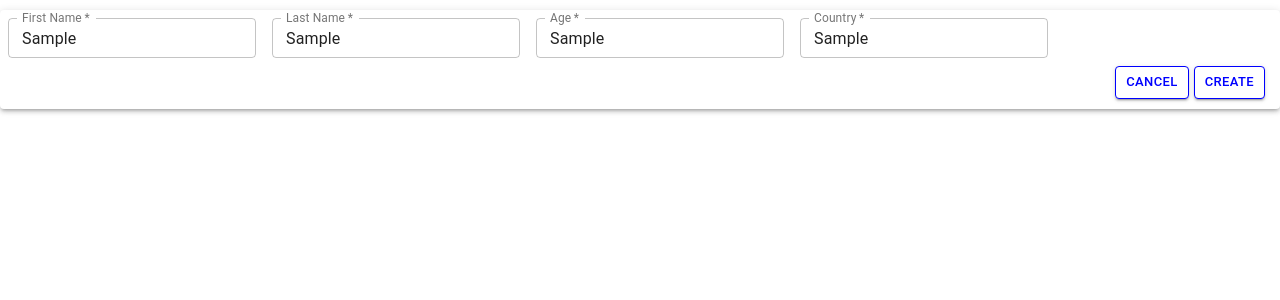
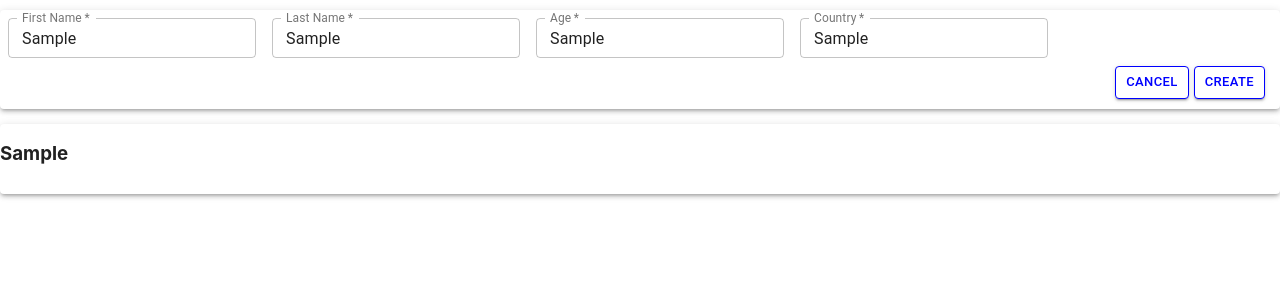
Before and after one commit to jhcxavier/React_training, a React (Create React App) app in the folder react-training/: page / in a window 1280 px wide. Both pictures are taken after typing "Sample", "Sample", "Sample", "Sample" into the empty fields and a click on the button "CREATE". Shown: the top 300 px of the page. Built offline with nearby package versions, Linux system fonts and the light colour scheme.

Commit message:
listofnames created

```diff
--- a/react-training/package.json
+++ b/react-training/package.json
@@ -3,6 +3,7 @@
   "version": "0.1.0",
   "private": true,
   "dependencies": {
+    "@material-ui/core": "^4.11.2",
     "@testing-library/jest-dom": "^5.11.6",
     "@testing-library/react": "^11.2.2",
     "@testing-library/user-event": "^12.6.0",
--- a/react-training/src/App.js
+++ b/react-training/src/App.js
@@ -1,4 +1,4 @@
-import React, {useState} from 'react';
+import React, {useState,useEffect} from 'react';
 // import logo from './logo.svg';
 import Box from '@material-ui/core/Box';
 import Paper from '@material-ui/core/Paper';
@@ -7,8 +7,18 @@ import Grid from '@material-ui/core/Grid';
 import Button from '@material-ui/core/Button';
 
 const Validation=()=>{
-  const [country, setCountry]=useState(false)
+
+
+
+  const [firstname,setFirstname] = useState('')
+  const [listOfNames,setListOfNames] = useState([])
+
+  useEffect(()=>{
+
+  }, [firstname])
+
   return (
+    <span>
     <Paper elevation={3}
       style={{
         borderRadius: '4px',
@@ -23,7 +33,8 @@ const Validation=()=>{
             variant="outlined"
             size="small"
             label="First Name"
-            defaultValue={''}
+            defaultValue={firstname}
+            onChange={ (e)=> {setFirstname(e.target.value)}}
             InputLabelProps={{
               shrink:true
             }}
@@ -57,7 +68,6 @@ const Validation=()=>{
         <Box padding={1}>
           <TextField
             required
-            error={country}
             variant="outlined"
             size="small"
             label="Country"
@@ -72,11 +82,33 @@ const Validation=()=>{
               <Button variant='contained' size='small' style={{marginRight:'5px', color:'blue', backgroundColor:'white', border:'1px solid blue'}}>
                 Cancel
               </Button>
-              <Button variant='contained' size='small' style={{marginRight:'5px', color:'blue', backgroundColor:'white', border:'1px solid blue'}}>
+              <Button onClick={()=> {
+                setListOfNames([...listOfNames,firstname])
+                console.log(listOfNames)
+              }}
+               variant='contained' size='small' style={{marginRight:'5px', color:'blue', backgroundColor:'white', border:'1px solid blue'}}>
                 Create
               </Button>
             </Box>
     </Paper>
+    <Paper elevation={3}
+      style={{
+        borderRadius: '4px',
+        marginBottom: '15px',
+        paddingBottom: '10px',
+        marginTop:'10px'
+      }}>
+
+        <Grid container>
+          <Box>
+            {listOfNames && listOfNames.map((e,index)=> (
+              <h3 key={index} >{e}</h3>
+
+            ))}
+          </Box>
+        </Grid>
+    </Paper>
+    </span>
   )
 }
 
```
Also changed, not shown: 2 other files (tests, documents, lock files or other folders).
